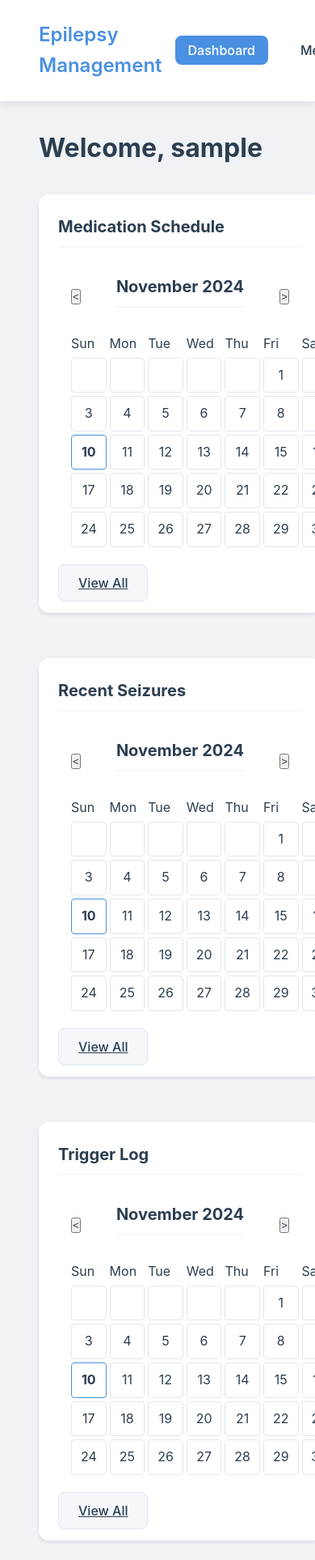
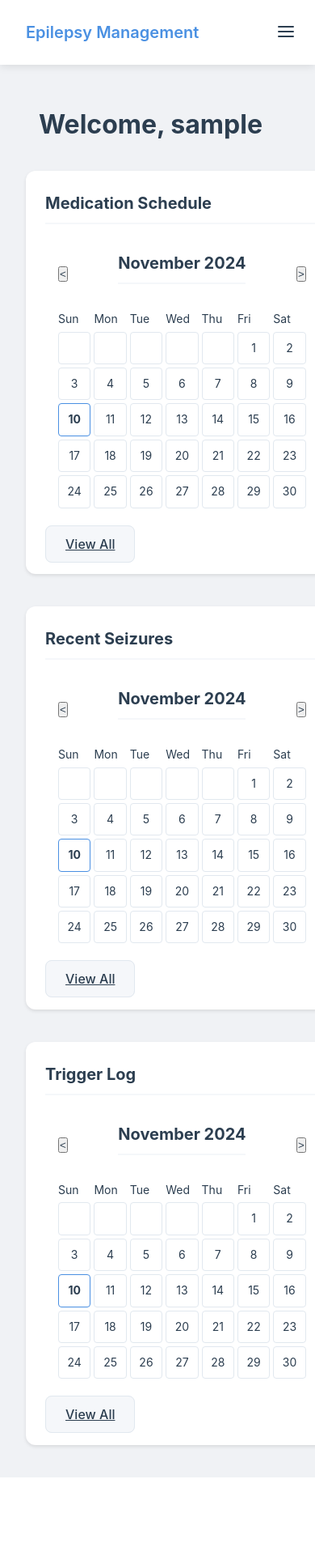
Before and after one commit to ZackGoldblum/EpiTracker, a Flask app: page / in a window 390 px wide; the page is wider, and only the part inside the window is pictured. Shown: that part at 81% size. After the commit the page ends 1825 px from the top of that part, so only its background shows below. Run offline with Flask 3, Linux system fonts and the light colour scheme; a user stored in the database is signed in; tables that the repository leaves empty hold one stand-in row (values such as "Sample post").

Commit message:
Add hamburger menu for mobile

```diff
--- a/static/css/style.css
+++ b/static/css/style.css
@@ -700,3 +700,98 @@ h2 {
     height: 60px;
     position: relative;
 }
+
+/* Mobile menu button */
+.mobile-menu-btn {
+    display: none;
+    background: none;
+    border: none;
+    color: var(--text-color);
+    cursor: pointer;
+    padding: 0.5rem;
+}
+
+/* Responsive styles */
+@media (max-width: 768px) {
+    .mobile-menu-btn {
+        display: block;
+    }
+
+    .nav-content {
+        padding: 0 1rem;
+    }
+
+    .nav-links {
+        display: none;
+        position: absolute;
+        top: 100%;
+        left: 0;
+        right: 0;
+        background: white;
+        flex-direction: column;
+        padding: 1rem;
+        box-shadow: 0 4px 6px rgba(0, 0, 0, 0.1);
+    }
+
+    .nav-links.show {
+        display: flex;
+    }
+
+    .nav-links li {
+        width: 100%;
+    }
+
+    .nav-links a {
+        width: 100%;
+        padding: 0.75rem 1rem;
+        display: block;
+    }
+
+    /* Dashboard grid */
+    .dashboard-grid {
+        grid-template-columns: 1fr;
+        padding: 0 1rem;
+        gap: 1rem;
+    }
+
+    /* Calendar adjustments */
+    .calendar {
+        font-size: 0.875rem;
+        padding: 0.5rem;
+    }
+
+    /* Form adjustments */
+    .auth-card,
+    .modal-content {
+        width: 90%;
+        margin: 0 auto;
+        padding: 1.5rem;
+    }
+
+    /* Auth title */
+    .auth-title {
+        font-size: 2rem;
+        padding: 0 1rem;
+    }
+
+    .auth-title span {
+        font-size: 1rem;
+    }
+
+    /* Container padding */
+    .container,
+    .log-container {
+        padding: 1rem;
+    }
+}
+
+/* Small mobile devices */
+@media (max-width: 480px) {
+    .nav-content h1 {
+        font-size: 1.25rem;
+    }
+
+    .auth-title {
+        font-size: 1.75rem;
+    }
+}
--- /dev/null
+++ b/static/js/mobile_nav.js
@@ -0,0 +1,15 @@
+document.addEventListener('DOMContentLoaded', function () {
+    const menuBtn = document.querySelector('.mobile-menu-btn');
+    const navLinks = document.querySelector('.nav-links');
+
+    menuBtn?.addEventListener('click', () => {
+        navLinks.classList.toggle('show');
+    });
+
+    // Close menu when clicking outside
+    document.addEventListener('click', (e) => {
+        if (!e.target.closest('.nav-content')) {
+            navLinks.classList.remove('show');
+        }
+    });
+});
--- a/templates/base.html
+++ b/templates/base.html
@@ -9,15 +9,21 @@
     <link rel="stylesheet" href="{{ url_for('static', filename='css/calendar.css') }}">
     <script src="{{ url_for('static', filename='js/calendar.js') }}" defer></script>
     <script src="{{ url_for('static', filename='js/alerts.js') }}" defer></script>
+    <script src="{{ url_for('static', filename='js/mobile_nav.js') }}" defer></script>
 </head>
 <body>
     {% if request.endpoint not in ['login', 'register'] %}
     <nav>
         <div class="nav-content">
-            <a href="{{ url_for('dashboard') }}">
+            <a href="{{ url_for('dashboard') }}" class="nav-logo">
                 <h1>Epilepsy Management</h1>
             </a>
-            <ul>
+            <button class="mobile-menu-btn">
+                <svg width="24" height="24" viewBox="0 0 24 24" fill="none" stroke="currentColor">
+                    <path d="M3 12h18M3 6h18M3 18h18" stroke-width="2" stroke-linecap="round"/>
+                </svg>
+            </button>
+            <ul class="nav-links">
                 <li><a href="{{ url_for('dashboard') }}" {% if request.endpoint == 'dashboard' %}class="active"{% endif %}>Dashboard</a></li>
                 <li><a href="{{ url_for('medication_log') }}" {% if request.endpoint == 'medication_log' %}class="active"{% endif %}>Medications</a></li>
                 <li><a href="{{ url_for('seizure_log') }}" {% if request.endpoint == 'seizure_log' %}class="active"{% endif %}>Seizures</a></li>
```
